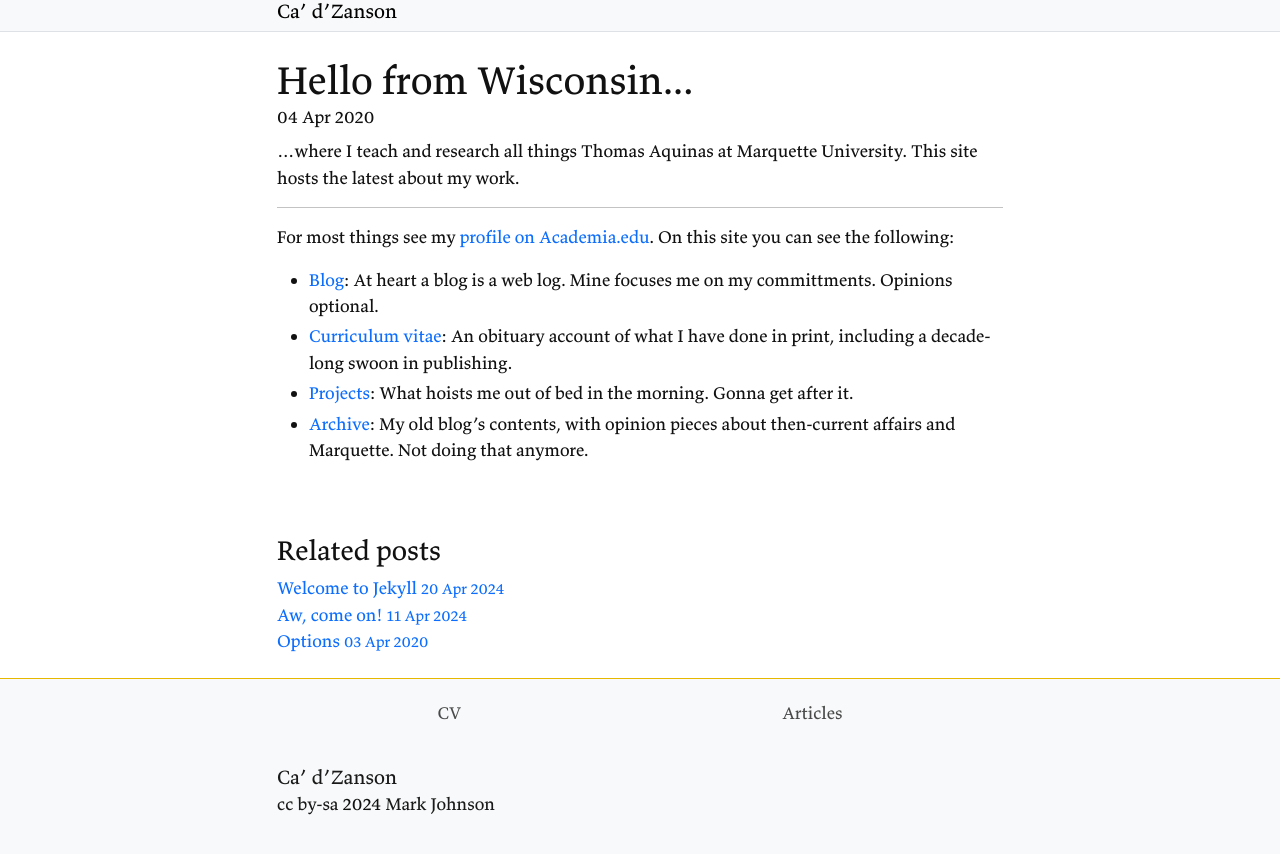
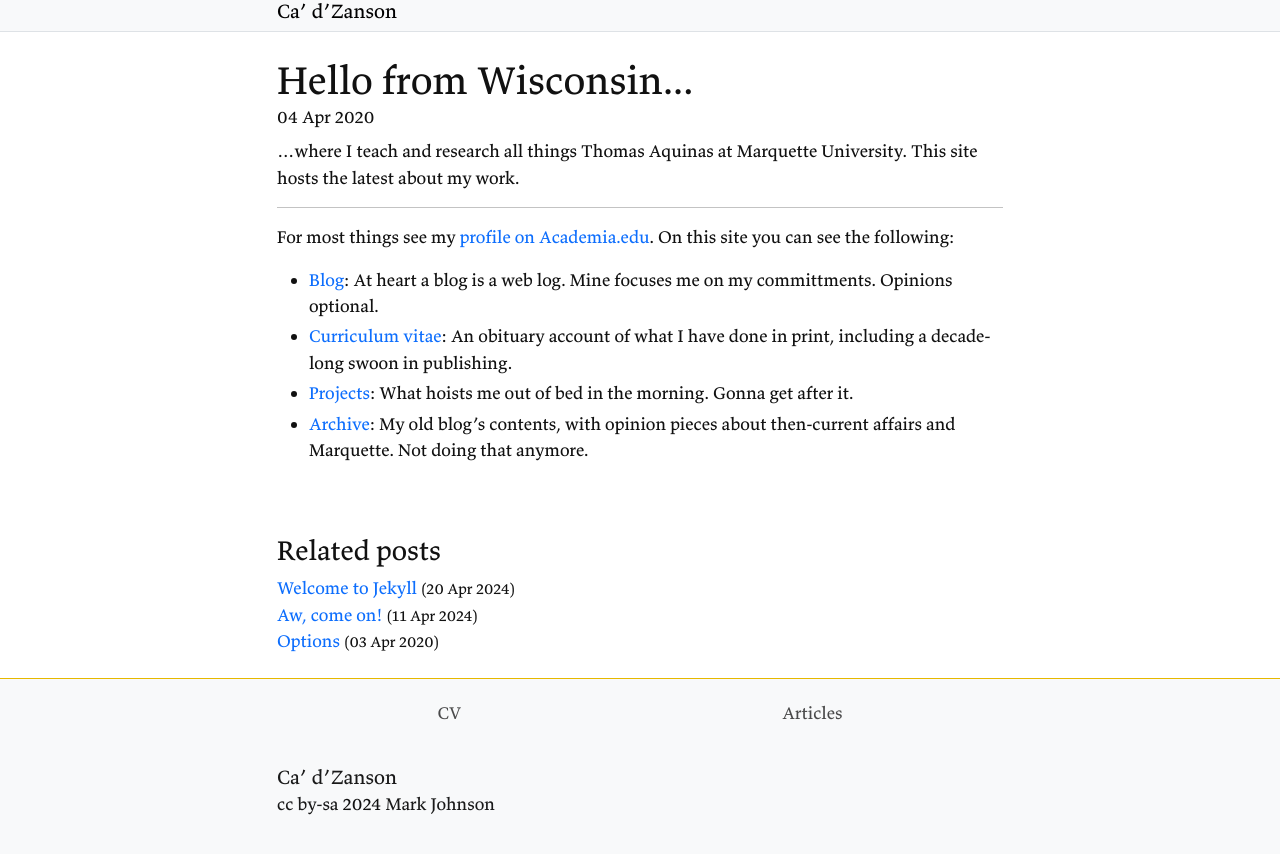
Before and after one commit to cadzanson/cadzanson.github.io, a Jekyll site: the page built from _posts/2020-04-04-introduction.md, in a window 1280 px wide, cut to the strip 121-986 px from the top of the page. Shown: the top 854 px of the strip. Built offline with Jekyll 4.4.1, drawn with Linux system fonts in a browser that asks for light colours.

Commit message:
Making related posts more subtle

```diff
--- a/_layouts/post.html
+++ b/_layouts/post.html
@@ -16,8 +16,8 @@ layout: page
       <li>
         <a href="{{ site.baseurl }}{{ post.url }}">
           {{ post.title }}
-          <small><time datetime="{{ post.date | date_to_xmlschema }}">{{ post.date | date_to_string }}</time></small>
         </a>
+          <small>(<time datetime="{{ post.date | date_to_xmlschema }}">{{ post.date | date_to_string }}</time>)</small>
       </li>
     {% endfor %}
   </ul>
```
